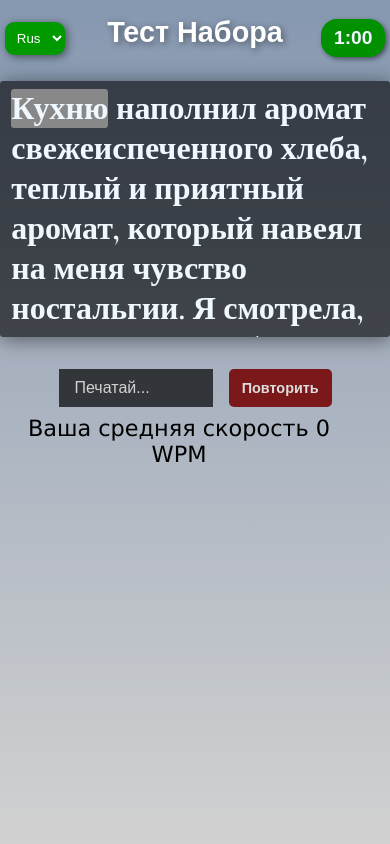
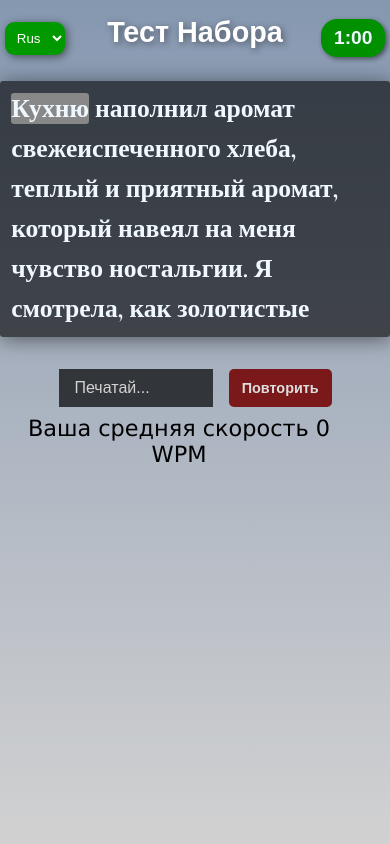
Before and after one commit to SpartakVardanyan/TypingTest, a plain HTML site: page index.html in a window 390 px wide. Drawn offline with nearby package versions, Linux system fonts and the light colour scheme.

Commit message:
fixed responsive

```diff
--- a/script.js
+++ b/script.js
@@ -116,7 +116,7 @@ const checkWord = () => {
         spans[currentWordIndex + 1] && spans[currentWordIndex + 1].classList.add("selected");
         winScore++;
         currentWordIndex++;
-        if(currentWordIndex % 3 === 0) textP.scrollTop += 13;
+        if (currentWordIndex % 5 === 0) textP.scrollTop += 30;
         input.value = "";
     } else {
         failScore++;
--- a/style.css
+++ b/style.css
@@ -333,8 +333,8 @@ select option {
     #text-area>p {
         line-height: 2.5rem;
         height: 16rem;
-        overflow: hidden;
-        font-size: 2rem;
+        overflow: auto;
+        font-size: 1.6rem;
     }
 
 }
```
